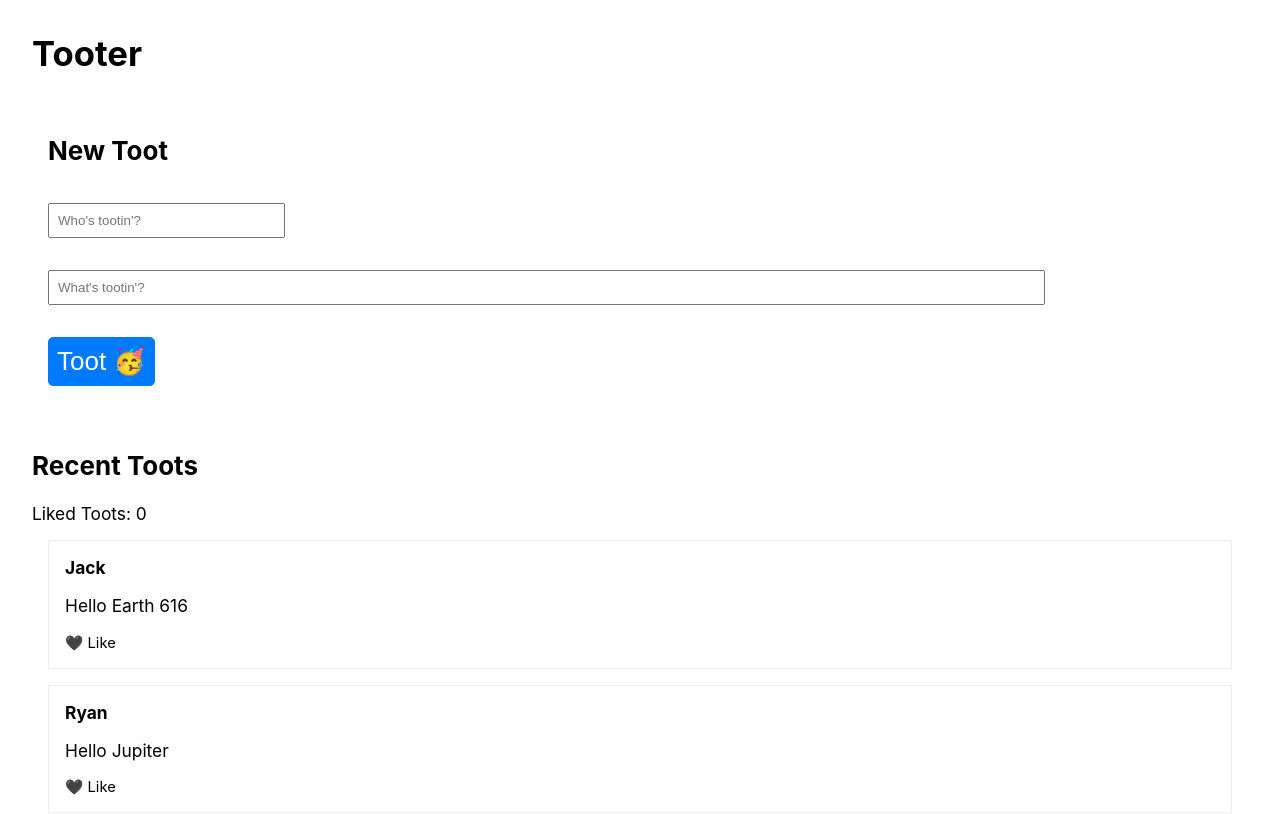
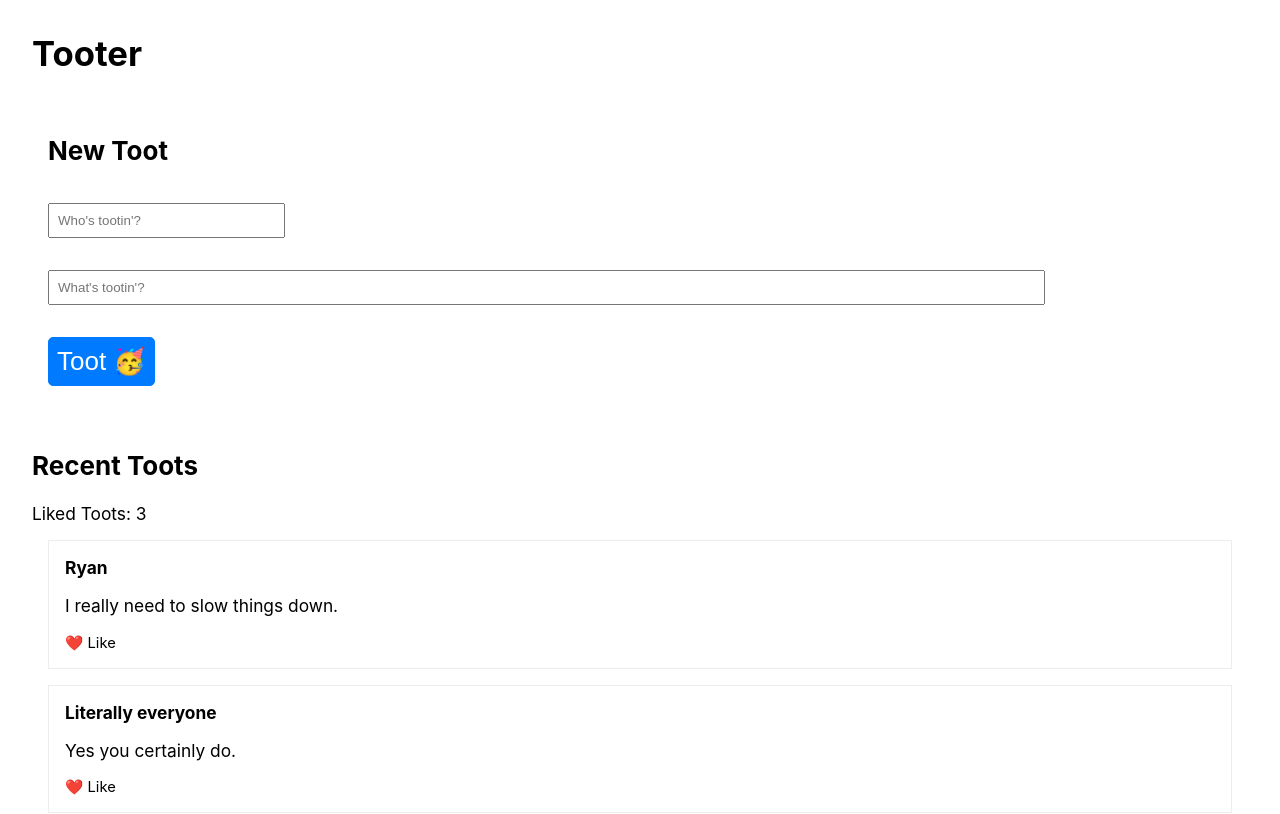
Before and after one commit to rdm-ca/toot, a React (Create React App) app: page / in a window 1280 px wide. Shown: the top 814 px of the page. Built offline with nearby package versions, Linux system fonts and the light colour scheme; data requests are answered from the project's data file.

Commit message:
Fetch toots from json-server

```diff
--- /dev/null
+++ b/db.json
@@ -0,0 +1,22 @@
+{
+  "toots": [
+    {
+      "id": 1,
+      "user": "Ryan",
+      "message": "I really need to slow things down.",
+      "liked": true
+    },
+    {
+      "id": 2,
+      "user": "Literally everyone",
+      "message": "Yes you certainly do.",
+      "liked": true
+    },
+    {
+      "user": "Ryan",
+      "message": "Content Type matters",
+      "id": 7,
+      "liked": true
+    }
+  ]
+}
--- a/package.json
+++ b/package.json
@@ -6,6 +6,7 @@
     "@testing-library/jest-dom": "^4.2.4",
     "@testing-library/react": "^9.3.2",
     "@testing-library/user-event": "^7.1.2",
+    "axios": "^0.19.0",
     "react": "^16.12.0",
     "react-dom": "^16.12.0",
     "react-scripts": "3.3.0"
--- a/src/App.js
+++ b/src/App.js
@@ -9,7 +9,7 @@ class App extends React.Component {
       <div className="App">
         <h1>Tooter</h1>
         <menu></menu>
-        <Toots toots={this.props.toots} />
+        <Toots />
       </div>
     );
   }
--- a/src/Toot.js
+++ b/src/Toot.js
@@ -6,13 +6,13 @@ import styles from "./Toot.module.css";
 
 class Toot extends React.Component {
   state = {
-    liked: false
+    liked: this.props.liked
   };
 
   toggleLiked = () => {
     const newLikedStatus = !this.state.liked;
     if (newLikedStatus) {
-      this.props.tootLiked();
+      this.props.tootLiked(this.props.id);
     } else {
       this.props.tootUnliked();
     }
--- a/src/Toots.js
+++ b/src/Toots.js
@@ -5,15 +5,29 @@ import NewTootForm from "./NewTootForm";
 
 import styles from "./Toots.module.css";
 
+import axios from "axios";
+
 class Toots extends React.Component {
   state = {
     likedToots: 0,
-    toots: this.props.toots
+    toots: []
   };
 
-  tootLiked = () => {
-    this.setState({ likedToots: this.state.likedToots + 1 });
-    console.log(this.state.likedToots);
+  componentDidMount() {
+    axios.get("http://localhost:3001/toots").then(response => {
+      const toots = response.data;
+      const likedToots = toots.filter(toot => toot.liked).length;
+      this.setState({ toots, likedToots });
+      // this.setState({ toots: toots, likedToots: likedToots });
+    });
+  }
+
+  tootLiked = id => {
+    axios
+      .patch(`http://localhost:3001/toots/${id}`, { liked: true })
+      .then(response => {
+        this.setState({ likedToots: this.state.likedToots + 1 });
+      });
   };
 
   tootUnliked = () => {
--- a/src/index.js
+++ b/src/index.js
@@ -4,34 +4,7 @@ import "./index.css";
 import App from "./App";
 import * as serviceWorker from "./serviceWorker";
 
-// const name = "Ryan Bigg";
-// const header = <h1>{name}</h1>;
-// const app = <div>{header} Example React Application</div>;
-
-const toots = [
-  {
-    id: 1,
-    message: "Hello Earth 616",
-    user: "Jack"
-  },
-  {
-    id: 2,
-    message: "Hello Jupiter",
-    user: "Ryan"
-  },
-  {
-    id: 3,
-    message: "Hello Saturn",
-    user: "Roddy"
-  },
-  {
-    id: 4,
-    message: "Christmas SUCKS",
-    user: "Grinch"
-  }
-];
-
-ReactDOM.render(<App toots={toots} />, document.getElementById("root"));
+ReactDOM.render(<App />, document.getElementById("root"));
 
 // If you want your app to work offline and load faster, you can change
 // unregister() to register() below. Note this comes with some pitfalls.
```
Also changed, not shown: 1 other file (tests, documents, lock files or other folders).
